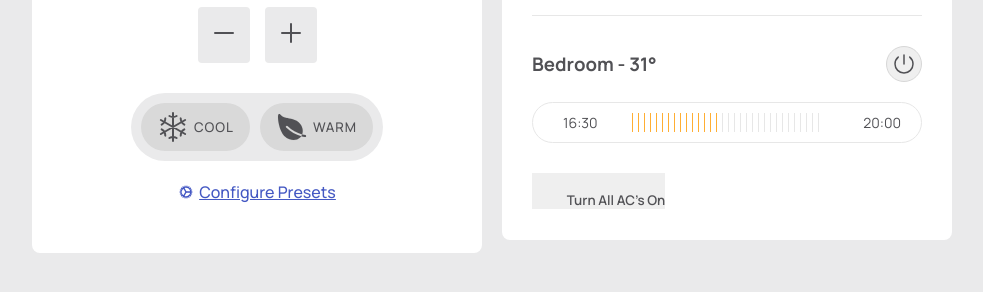
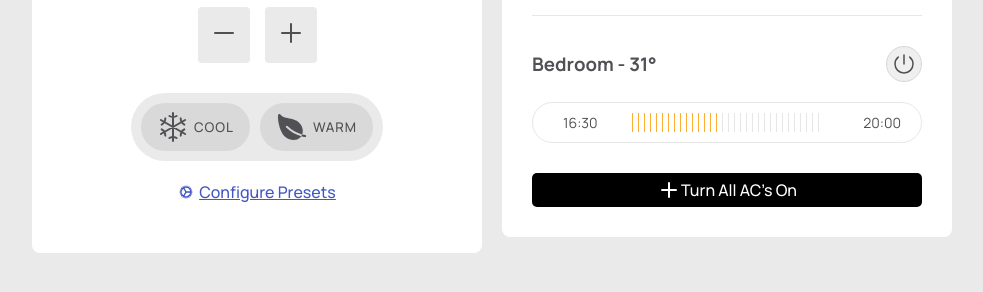
Before and after one commit to Kwame007/smart-thermostat, a plain HTML site: page index.html in a window 1280 px wide. Shown: the part 508-800 px from the top of the page, without its empty margins (148-1131 px from the left). Drawn offline with nearby package versions, Linux system fonts and the light colour scheme.

Commit message:
Fix naming mis-match in html

```diff
--- a/index.html
+++ b/index.html
@@ -125,14 +125,12 @@
       <div
         class="container  animate__animated animate__fadeIn"
       >
-      <div class="rooms-control">
-
-      </div>
+      <div class="rooms-control"></div>
         <!-- add button to turn all ac's on -->
         <div class="add">
           <button id="toggleAllAC">
-            <ion-icon size="large" name="toggle-text"></ion-icon>
-            <span class="add-text">Turn All AC's On</span>
+            <svg xmlns="http://www.w3.org/2000/svg" width="24" height="24" viewBox="0 0 24 24" fill="none" stroke="currentColor" stroke-width="2" stroke-linecap="round" stroke-linejoin="round" class="lucide lucide-plus-icon lucide-plus"><path d="M5 12h14"/><path d="M12 5v14"/></svg>
+            <span class="toggle-text">Turn All AC's On</span>
           </button>
         </div>
       </div>
--- a/style.css
+++ b/style.css
@@ -271,7 +271,7 @@ button {
   font-weight: 600;
 }
 
-.btn, #addRoom {
+.btn, #toggleAllAC {
   display: flex;
   width: 100%;
   align-items: center;
```
